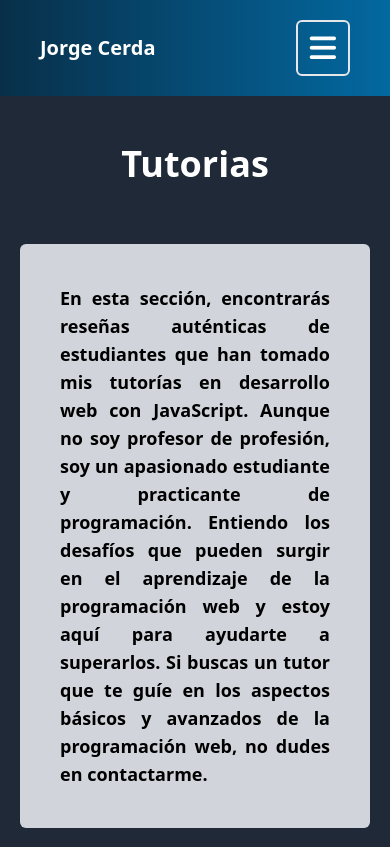
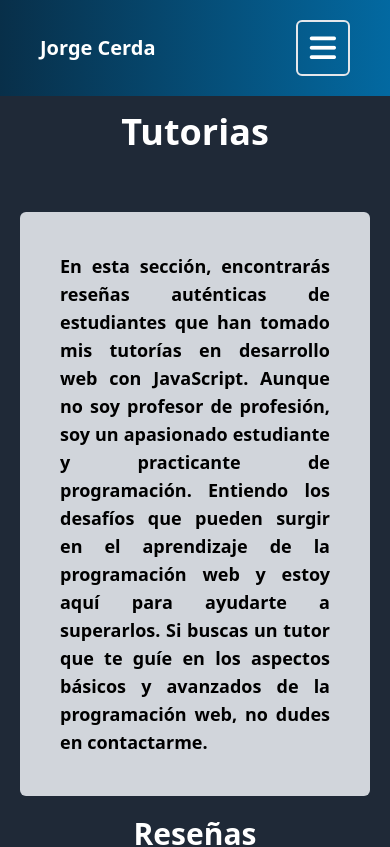
Before and after one commit to Wilper591/Wilper591.github.io, a React (Vite) app: page /tutorias in a window 390 px wide. Shown: the top 847 px of the page. Built offline with nearby package versions, Linux system fonts and the light colour scheme; no server answers.

Commit message:
Corrigiendo margin top de tutorias

```diff
--- a/src/views/Tutorias.jsx
+++ b/src/views/Tutorias.jsx
@@ -58,9 +58,9 @@ const Tutorias = () => {
   return (
     <>
       <NavBar />
-      <div className="min-h-screen mt-20 md:mt-0">
+      <div className="min-h-screen mt-28 md:mt-0">
         <div className="flex flex-col items-center">
-          <h1 className="text-4xl font-bold text-center mt-12 lg:mt-20 mb-10 text-white">
+          <h1 className="text-4xl font-bold text-center lg:mt-20 mb-10 text-white">
             Tutorias
           </h1>
           <p className="md:w-1/2 text-lg font-bold text-justify p-10 bg-gray-300 rounded-md m-5">
```
